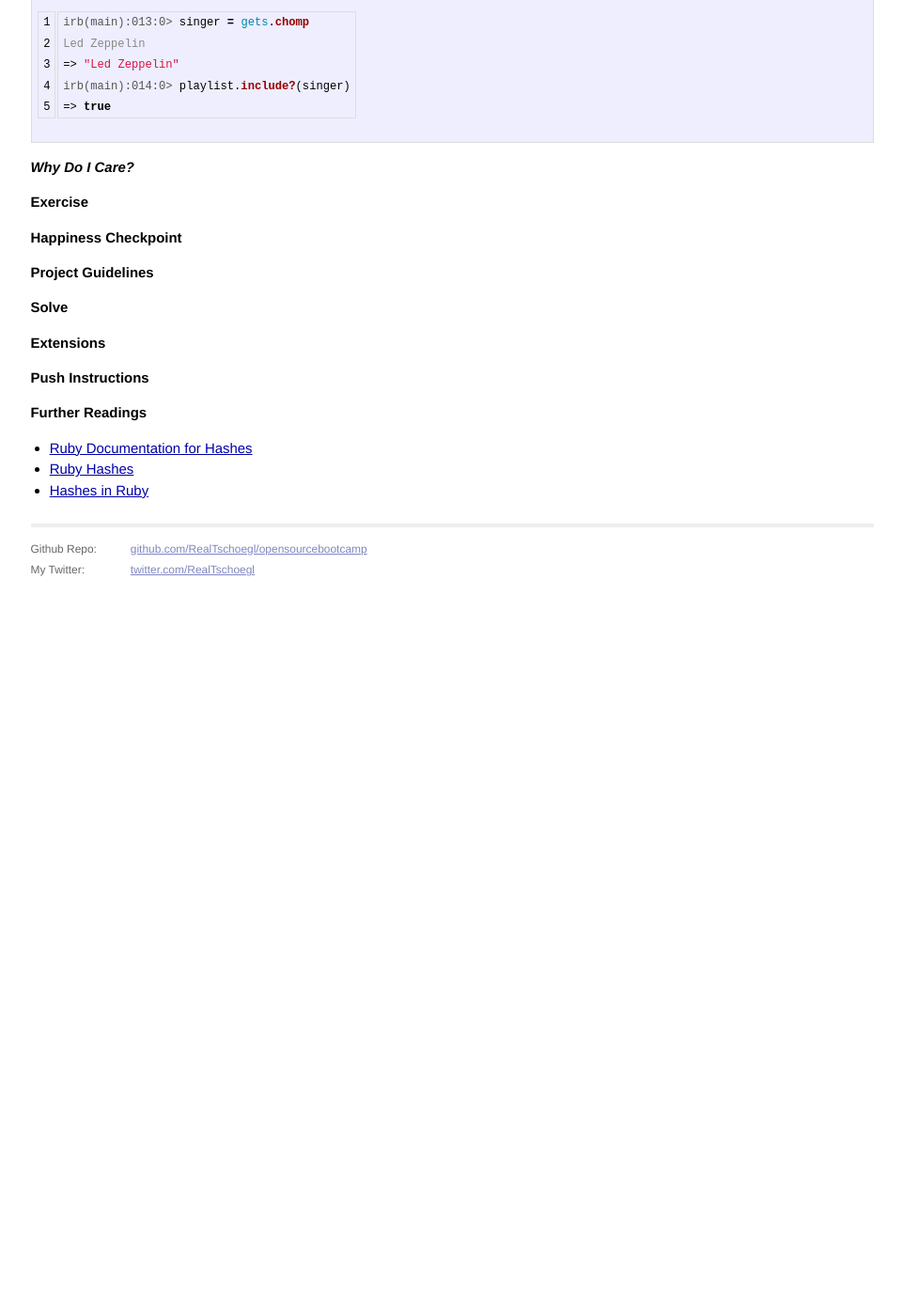
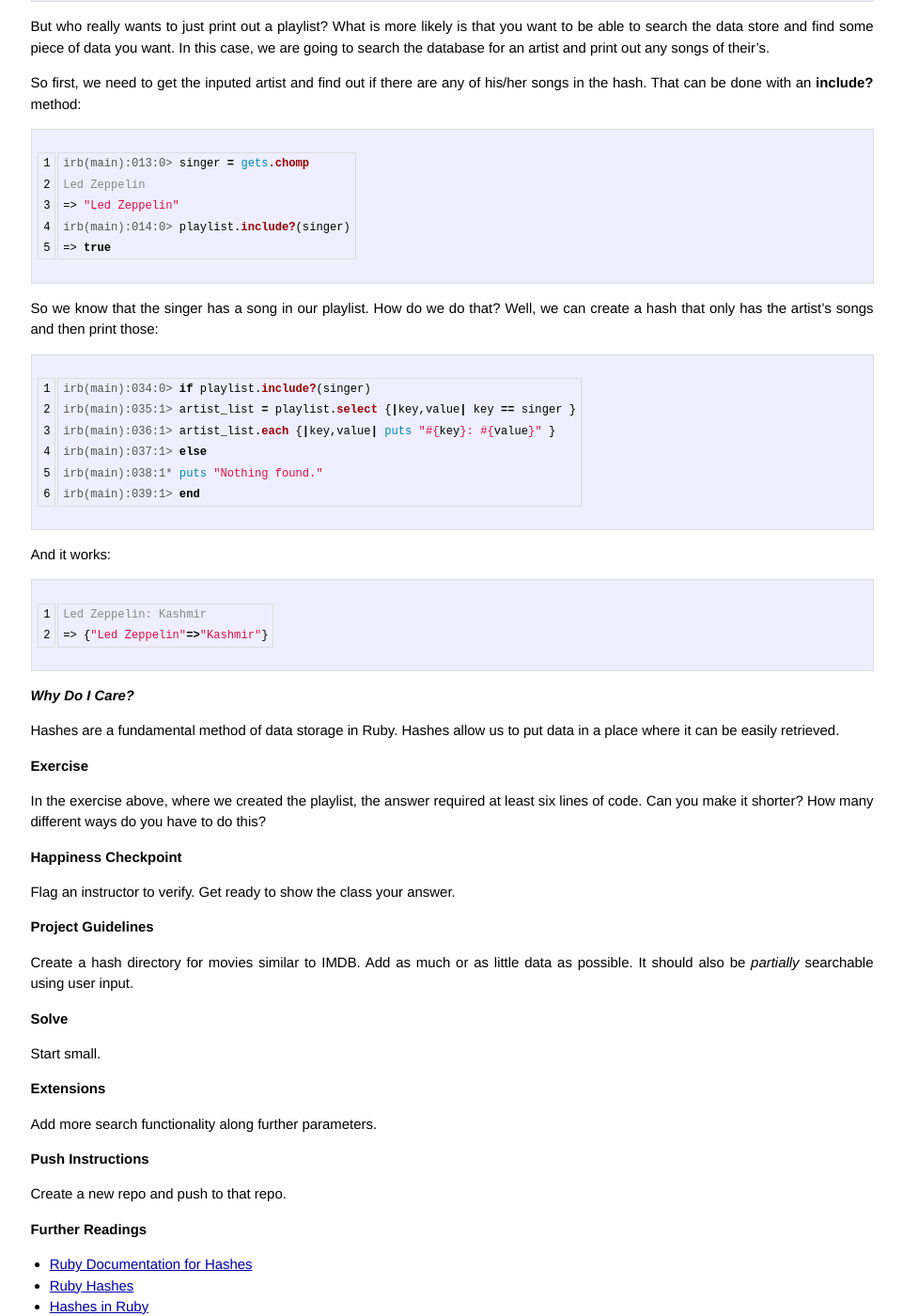
Before and after one commit to RealTschoegl/opensourcebootcamp, a Jekyll site: the page built from _posts/2014-03-12-lesson-hashes.markdown, in a window 1280 px wide and 1400 px high, scrolled down 5171 px. Shown: the whole window at 94% size, without its empty margins (159-1120 px from the left). Built offline with Jekyll 4.4.1, drawn with Linux system fonts in a browser that asks for light colours; Markdown is read by kramdown in place of the engine named in the settings; before the commit the page ends 5801 px from its top, so only the background shows below that; some of the changed text lies outside the part shown.

Commit message:
Updated 2014-03-12-lesson-hashes.markdown

```diff
--- a/_posts/2014-03-12-lesson-hashes.markdown
+++ b/_posts/2014-03-12-lesson-hashes.markdown
@@ -57,7 +57,14 @@ irb(main):010:0> grocery_list[1] = "items"
 irb(main):011:0> grocery_list[Object.new] = "Thing"
 => "Thing"
 irb(main):012:0> grocery_list
-=> {"fruit"=>"mango", :fruit=>"apple", ["fruit", "salad"]=>"raspberry", 1=>"items", #<Object:0x007f8abd95ec10>=>"Thing"}
+=> {"fruit"=>"mango", :fruit => "apple", ["fruit", "salad"]=>"raspberry", 1=>"items", #<Object:0x007f8abd95ec10>=>"Thing"}
+{% endhighlight %}
+
+When using a symbol as a key, there is another notation that you can also use:
+
+{% highlight irb linenos %}
+irb(main):043:0> fruit = { pear: "anjou" }
+=> {:pear=>"anjou"}
 {% endhighlight %}
 
 You can even use variables as keys and values in a hash - or at least the values from the variables:
@@ -231,19 +238,51 @@ irb(main):014:0> playlist.include?(singer)
 => true
 {% endhighlight %}
 
+So we know that the singer has a song in our playlist.  How do we do that?  Well, we can create a hash that only has the artist's songs and then print those:
+
+{% highlight irb linenos %}
+irb(main):034:0> if playlist.include?(singer)
+irb(main):035:1> artist_list = playlist.select {|key,value| key == singer }
+irb(main):036:1> artist_list.each {|key,value| puts "#{key}: #{value}" }
+irb(main):037:1> else
+irb(main):038:1* puts "Nothing found."
+irb(main):039:1> end
+{% endhighlight %}
+
+And it works:
+
+{% highlight irb linenos %}
+Led Zeppelin: Kashmir
+=> {"Led Zeppelin"=>"Kashmir"}
+{% endhighlight %}
+
 ### _Why Do I Care?_
+
+Hashes are a fundamental method of data storage in Ruby.  Hashes allow us to put data in a place where it can be easily retrieved.
 
 ## Exercise
 
+In the exercise above, where we created the playlist, the answer required at least six lines of code.  Can you make it shorter?  How many different ways do you have to do this?
+
 ## Happiness Checkpoint
+
+Flag an instructor to verify.  Get ready to show the class your answer.
 
 ## Project Guidelines
 
+Create a hash directory for movies similar to IMDB.  Add as much or as little data as possible.  It should also be _partially_ searchable using user input.
+
 ## Solve
+
+Start small.
 
 ## Extensions
 
+Add more search functionality along further parameters.
+
 ## Push Instructions
+
+Create a new repo and push to that repo.
 
 ## Further Readings
 
```
